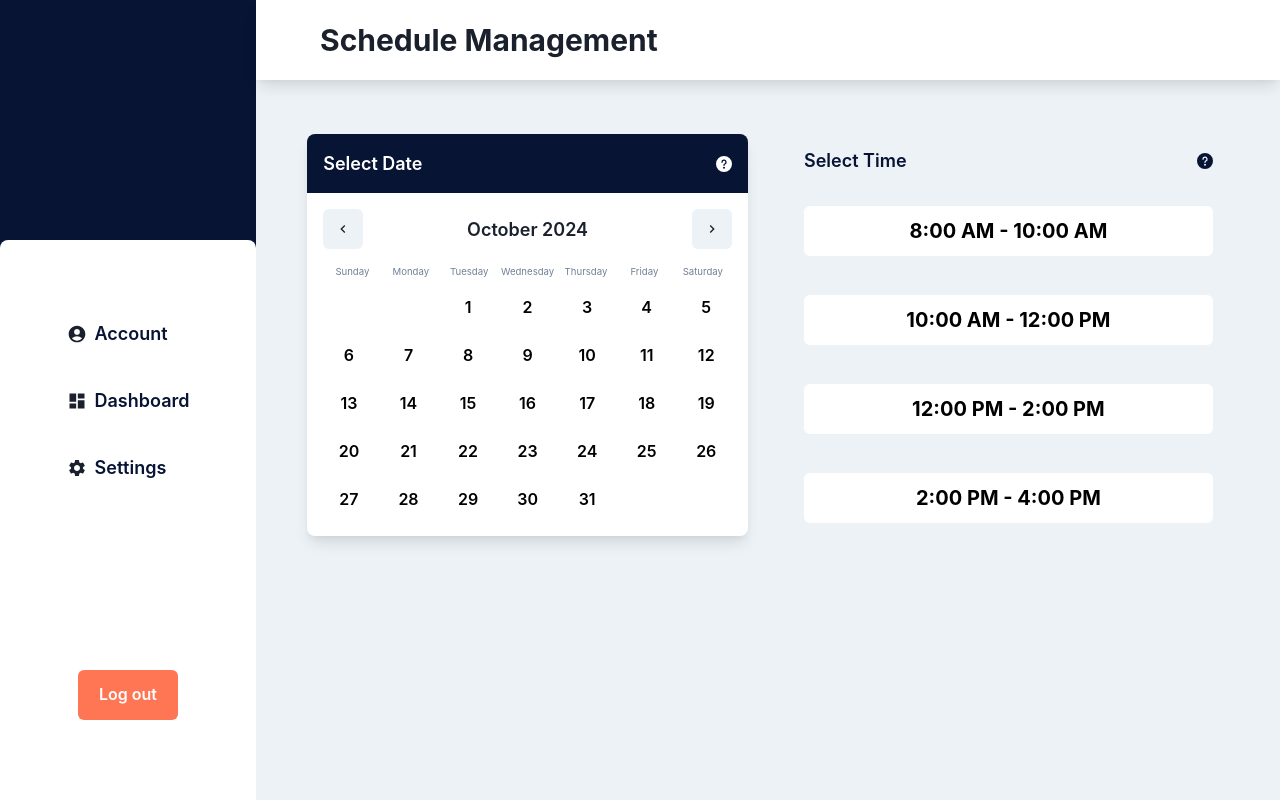
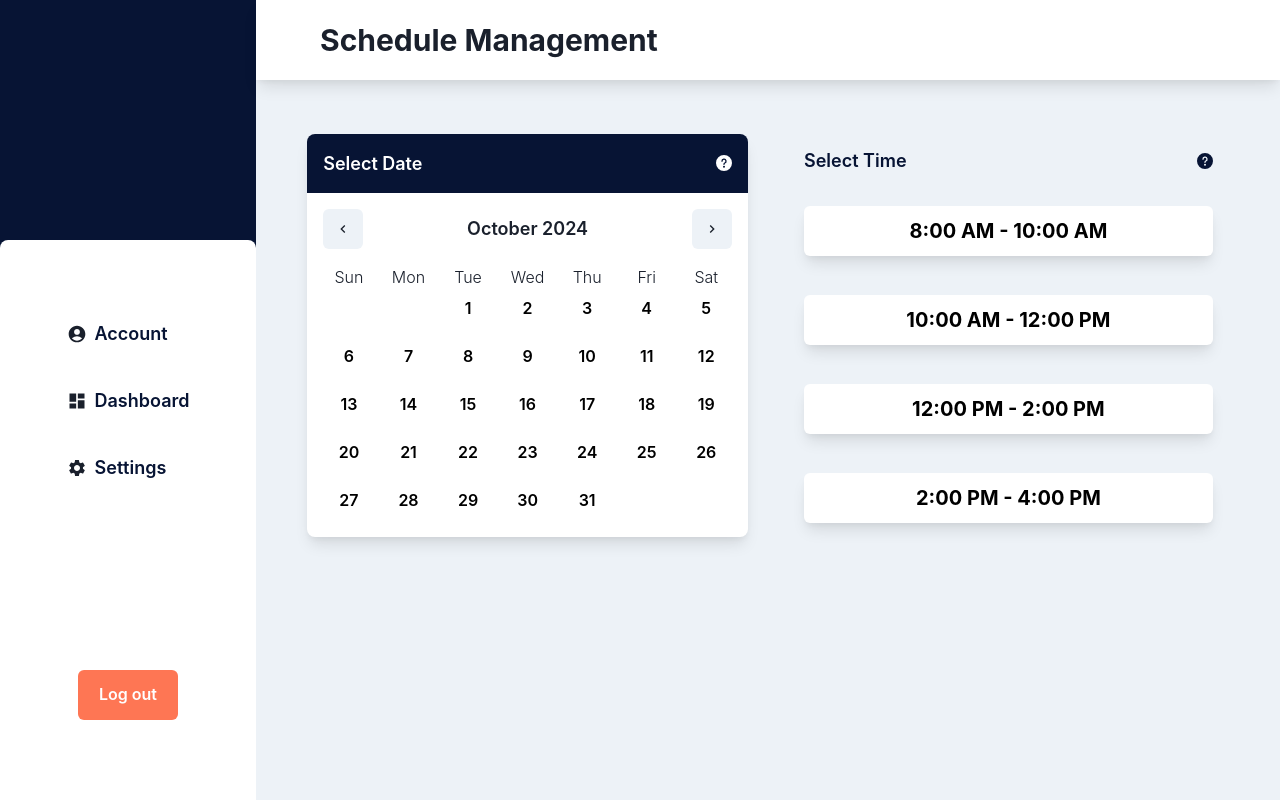
Before and after one commit to gymmate2024/gymmate-2024, a React (Vite) app in the folder frontend/: page /schedule in a window 1280 px wide. Built offline with nearby package versions, Linux system fonts and the light colour scheme.

Commit message:
feat: added code

```diff
--- a/frontend/src/components/ScheduleCalendar.jsx
+++ b/frontend/src/components/ScheduleCalendar.jsx
@@ -1,23 +1,11 @@
-// Calendar.js
-import { useState } from 'react';
-import {
-    Box,
-    Button,
-    Flex,
-    Grid,
-    Text,
-    IconButton,
-    Tooltip
-} from '@chakra-ui/react';
+import { Box, Button, Flex, Grid, Text, IconButton, Tooltip } from '@chakra-ui/react';
 import { ChevronLeftIcon, ChevronRightIcon, QuestionIcon } from '@chakra-ui/icons';
+import useScheduleStore from "../store/schedule.js"; // Import the Zustand store
 
 const ScheduleCalendar = () => {
-    const [currentDate, setCurrentDate] = useState(new Date());
-    const [selectedDay, setSelectedDay] = useState(null); // State to track the selected day
-
+    const { currentDate, selectedDay, setCurrentDate, setSelectedDay } = useScheduleStore(); // Use the Zustand store
 
     const daysInMonth = (month, year) => new Date(year, month + 1, 0).getDate();
-
     const getFirstDayOfMonth = (month, year) => new Date(year, month, 1).getDay();
 
     const handlePrevMonth = () => {
@@ -44,10 +32,12 @@ const ScheduleCalendar = () => {
         const firstDay = getFirstDayOfMonth(currentDate.getMonth(), currentDate.getFullYear());
         const totalDays = daysInMonth(currentDate.getMonth(), currentDate.getFullYear());
 
+        // Add empty boxes for days before the first day of the month
         for (let i = 0; i < firstDay; i++) {
             days.push(<Box key={`empty-${i}`} />);
         }
 
+        // Add buttons for each day of the month
         for (let i = 1; i <= totalDays; i++) {
             days.push(
                 <Button
@@ -67,6 +57,15 @@ const ScheduleCalendar = () => {
         return days;
     };
 
+    const renderWeekDays = () => {
+        const weekDays = ['Sun', 'Mon', 'Tue', 'Wed', 'Thu', 'Fri', 'Sat'];
+        return weekDays.map((day, index) => (
+            <Box key={index} textAlign="center" fontWeight="light">
+                {day}
+            </Box>
+        ));
+    };
+
     return (
         <Box width="100%" bg="white" borderRadius="lg" boxShadow="lg">
             <Flex bg="#071434" color="white" p={4} borderTopRadius="lg" justify="space-between" align="center">
@@ -84,7 +83,7 @@ const ScheduleCalendar = () => {
                         colorScheme="gray"
                     />
                     <Text fontSize="lg" fontWeight="semibold">
-                        {currentDate.toLocaleString('default', { month: 'long' })} {currentDate.getFullYear()}
+                        {currentDate.toLocaleDateString('en-US', { month: 'long', year: 'numeric' })}
                     </Text>
                     <IconButton
                         icon={<ChevronRightIcon />}
@@ -93,14 +92,9 @@ const ScheduleCalendar = () => {
                         colorScheme="gray"
                     />
                 </Flex>
-                <Grid fontSize='0.6rem' alignItems='center' templateColumns="repeat(7, 1fr)" textAlign="center" color="gray.500" mb={2}>
-                    <Text>Sunday</Text>
-                    <Text>Monday</Text>
-                    <Text >Tuesday</Text>
-                    <Text>Wednesday</Text>
-                    <Text>Thursday</Text>
-                    <Text>Friday</Text>
-                    <Text>Saturday</Text>
+                {/* Render the day labels */}
+                <Grid templateColumns="repeat(7, 1fr)" gap={2}>
+                    {renderWeekDays()}
                 </Grid>
                 <Grid templateColumns="repeat(7, 1fr)" gap={2}>
                     {renderDays()}
--- a/frontend/src/components/ScheduleTime.jsx
+++ b/frontend/src/components/ScheduleTime.jsx
@@ -1,16 +1,14 @@
 import { QuestionIcon } from "@chakra-ui/icons"
 import { Box, Button, Flex, Heading, Text, Tooltip } from "@chakra-ui/react"
-import { useState } from 'react';
+import useScheduleStore from "../store/schedule.js"; // Import the Zustand store
 
 const ScheduleTime = () => {
-    const [selectedTime, setSelectedTime] = useState(null); // State for selected time
-
+    const { selectedTime, setSelectedTime } = useScheduleStore(); // Use Zustand store
 
     const handleTimeClick = (timeSlot) => {
-        setSelectedTime(timeSlot); // Update the selected time
+        setSelectedTime(timeSlot); // Update the selected time in Zustand store
         console.log(`You selected time: ${timeSlot}`); // Log the selected time slot
     };
-
 
     return (
         <Box width="100%" height="25.5em" display="flex" flexDirection="column">
@@ -28,6 +26,7 @@ const ScheduleTime = () => {
                     color={selectedTime === '8:00 AM - 10:00 AM' ? "white" : "black"}
                     onClick={() => handleTimeClick('8:00 AM - 10:00 AM')}
                     height="50px"
+                    boxShadow="lg" // Add boxShadow prop here
                 >
                     <Heading size='md'>8:00 AM - 10:00 AM</Heading>
                 </Button>
@@ -37,6 +36,7 @@ const ScheduleTime = () => {
                     color={selectedTime === '10:00 AM - 12:00 PM' ? "white" : "black"}
                     onClick={() => handleTimeClick('10:00 AM - 12:00 PM')}
                     height="50px"
+                    boxShadow="lg" // Add boxShadow prop here
                 >
                     <Heading size='md'>10:00 AM - 12:00 PM</Heading>
                 </Button>
@@ -46,6 +46,7 @@ const ScheduleTime = () => {
                     color={selectedTime === '12:00 PM - 2:00 PM' ? "white" : "black"}
                     onClick={() => handleTimeClick('12:00 PM - 2:00 PM')}
                     height="50px"
+                    boxShadow="lg" // Add boxShadow prop here
                 >
                     <Heading size='md'>12:00 PM - 2:00 PM</Heading>
                 </Button>
@@ -55,6 +56,7 @@ const ScheduleTime = () => {
                     color={selectedTime === '2:00 PM - 4:00 PM' ? "white" : "black"}
                     onClick={() => handleTimeClick('2:00 PM - 4:00 PM')}
                     height="50px"
+                    boxShadow="lg" // Add boxShadow prop here
                 >
                     <Heading size='md'>2:00 PM - 4:00 PM</Heading>
                 </Button>
@@ -64,4 +66,4 @@ const ScheduleTime = () => {
     )
 }
 
-export default ScheduleTime
+export default ScheduleTime;
--- /dev/null
+++ b/frontend/src/store/schedule.js
@@ -0,0 +1,13 @@
+
+import { create } from 'zustand';
+
+const useScheduleStore = create((set) => ({
+    currentDate: new Date(),
+    selectedDay: null,
+    setCurrentDate: (date) => set({ currentDate: date }),
+    setSelectedDay: (day) => set({ selectedDay: day }),
+    selectedTime: null,
+    setSelectedTime: (time) => set({ selectedTime: time }),
+}));
+
+export default useScheduleStore;
```
Lines whose indentation alone changed are shown as unchanged.
